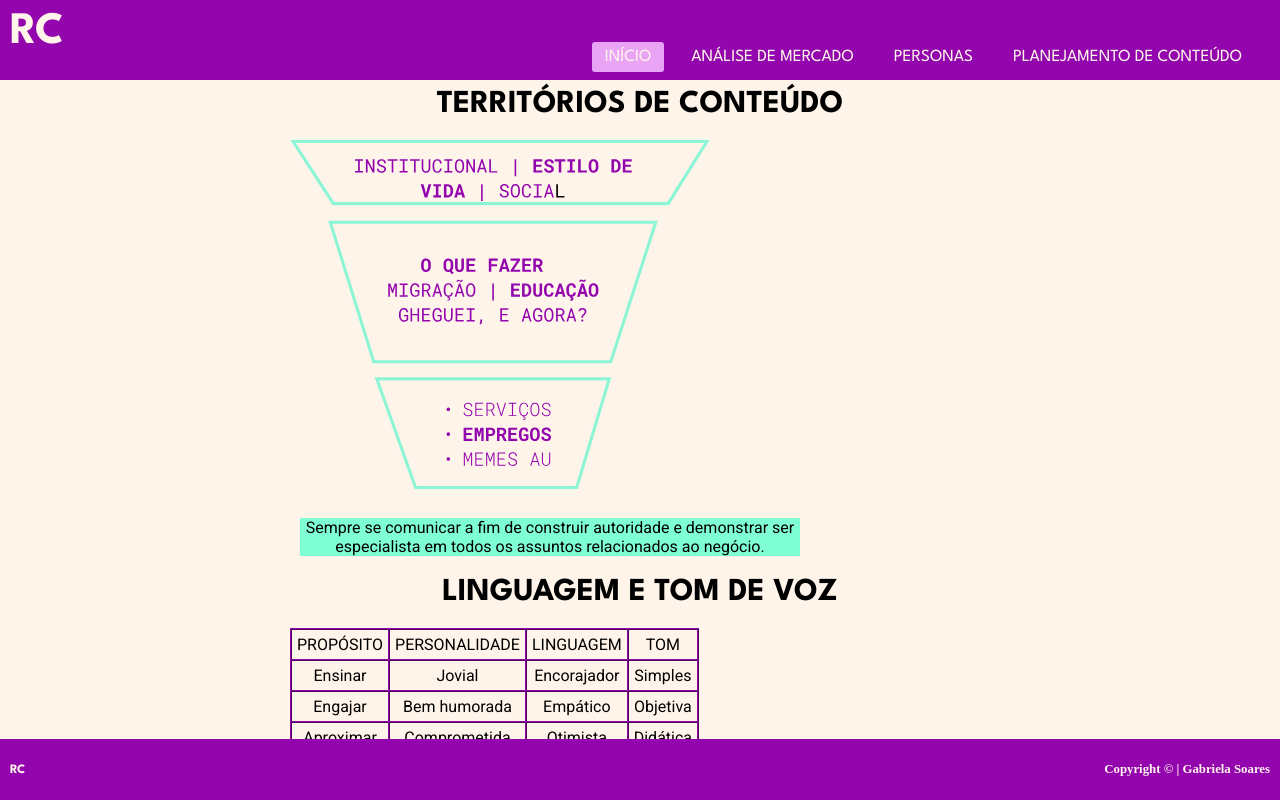
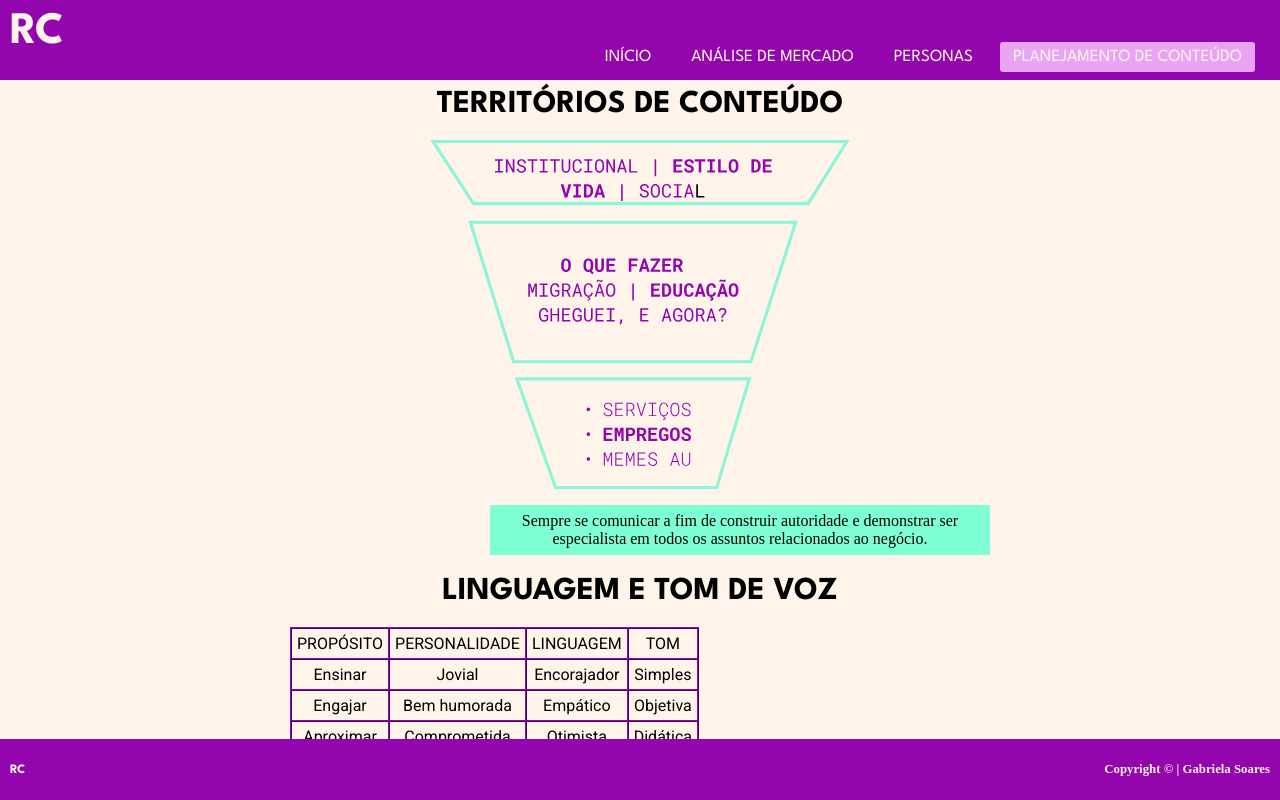
Before and after one commit to Gabrielasramalho/entrega_final_pw, a plain HTML site: page index.html in a window 1280 px wide. Shown: the top 800 px of the page. Drawn offline with Linux system fonts and the light colour scheme.

Commit message:
alteração final

```diff
--- a/index.html
+++ b/index.html
@@ -23,10 +23,10 @@
 			<label class="logo"> <H1>RC</H1> </label>
 
 			<ul>
-				<li><a class="active" href="#">Início</a></li>
+				<li><a href="#">Início</a></li>
 				<li><a href="#">Análise de mercado</a></li>
-				<li><a href="#">Personas</a></li>
-				<li><a href="#">planejamento de conteúdo</a></li>
+				<li><a  href="#">Personas</a></li>
+				<li><a class="active" href="#">planejamento de conteúdo</a></li>
 			</ul>
 
 	</nav>
@@ -36,13 +36,14 @@
 
 	 <h1> TERRITÓRIOS DE CONTEÚDO </h1>
 
-	 <img src =  "funil_temas (1).svg" SVG"/> <br>
+	 <div class="container-img">
+		<img src = "funil_temas (1).svg"/>
+	 </div>
 
 
+         <div class="nota">
+        <p class > Sempre se comunicar a fim de construir autoridade e demonstrar ser especialista em todos os assuntos relacionados ao negócio. </p> </div>
 
-     <div class="nota">
-
-         Sempre se comunicar a fim de construir autoridade e demonstrar ser especialista em todos os assuntos relacionados ao negócio. </div>
 		 <h1> LINGUAGEM E TOM DE VOZ </h1>
 
 		<table border="1px" cellpadding="5px" cellspacing="0"	>
--- a/style.css
+++ b/style.css
@@ -117,6 +117,10 @@ nav ul li {
 	line-height: 80px;
 	margin: 0 5px;
 }
+.container-img {
+	display: flex;
+	justify-content: center;
+}
 
 .container-funil { margin-bottom: 90px;}
 
@@ -145,15 +149,15 @@ a.active, a:hover {
 	display: none;}
 
 
+	.nota > p {
+		max-width: 500px;
+		margin-left: auto;
+		margin-right: 0;
+		background-color: aquamarine;
+		text-align: center;
+		padding: 7px;
 
-div > .nota {
-     display: flex;
-	background-color: aquamarine;
-	text-align: center;
-	max-width: 500px;
-	margin: 10px;
-	margin-right: 0;
-		   }
+	}
 
 
 @media (max-width: 952px)
```
